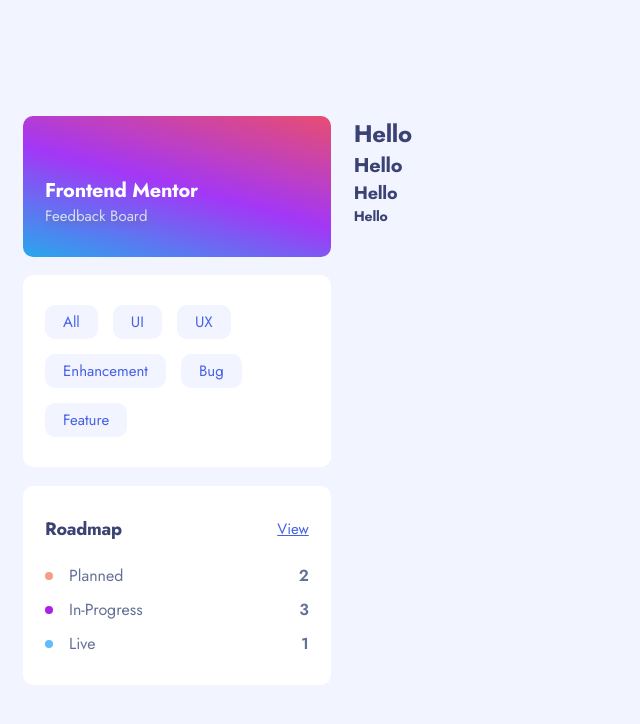
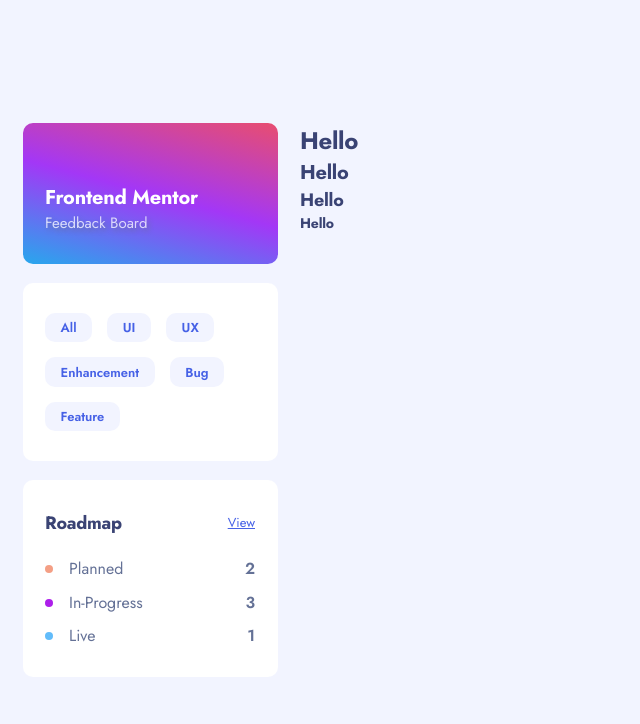
Before and after one commit to hollowww-dev/feedback-app-fe, a React (Vite) app: page / in a window 1280 px wide. Shown: the top 724 px of the page, without its empty margins (0-640 px from the left). Built offline with nearby package versions, Linux system fonts and the light colour scheme.

Commit message:
Responsiveness fixes

```diff
--- a/src/components/Buttons.tsx
+++ b/src/components/Buttons.tsx
@@ -4,6 +4,8 @@
 	padding: 0.4em 1.2em;
 	border-radius: 10px;
 	background-color: ${({ theme }) => theme.bodyBackground};
+	font-size: 1.3rem;
+	font-weight: 600;
 	color: ${({ theme }) => theme.secondary};
 	&:hover {
 		background-color: ${({ theme }) => theme.hoverBackground};
--- a/src/components/FeedbackListPage/MobileHeader.tsx
+++ b/src/components/FeedbackListPage/MobileHeader.tsx
@@ -53,7 +53,6 @@
 		background-color: rgba(0, 0, 0, 0.5);
 		div.content {
 			padding: 1.5em;
-			width: 75%;
 			height: 100%;
 			background-color: ${({ theme }) => theme.bodyBackground};
 		}
--- a/src/components/FeedbackListPage/Sidebar.tsx
+++ b/src/components/FeedbackListPage/Sidebar.tsx
@@ -16,15 +16,20 @@
 	}
 	@media (min-width: ${breakpoints.tablet}) {
 		flex-direction: column;
-		width: 25%;
 	}
 	div.bracket {
 		display: flex;
-		flex-wrap: wrap;
 		padding: 2em 1.5em;
 		width: 100%;
 		border-radius: 10px;
 		background-color: ${({ theme }) => theme.white};
+		max-width: 225px;
+		@media (min-width: ${breakpoints.mobile}) {
+			max-width: 100%;
+		}
+		@media (min-width: ${breakpoints.tablet}) {
+			max-width: 255px;
+		}
 		&.title {
 			display: flex;
 			align-items: flex-end;
@@ -50,6 +55,8 @@
 			}
 		}
 		&.categories {
+			align-items: flex-start;
+			flex-wrap: wrap;
 			gap: 0.8em;
 			@media (min-width: ${breakpoints.tablet}) {
 				gap: 1em;
@@ -67,7 +74,6 @@
 			div.feedbacks {
 				display: flex;
 				flex-direction: column;
-				font-size: 1.6rem;
 				gap: 0.75em;
 				div {
 					display: flex;
@@ -78,6 +84,7 @@
 						align-items: center;
 						position: relative;
 						font-weight: 400;
+						font-size: 1.6rem;
 						&::before {
 							margin-right: 1em;
 							width: 0.35em;
--- a/src/components/FeedbackListPage/index.tsx
+++ b/src/components/FeedbackListPage/index.tsx
@@ -23,13 +23,13 @@
 
 const FeedbackListPage = () => {
 	return (
-		<>
+		<FeedbackContainer>
 			<MediaQuery maxWidth={breakpoints.mobile}>
 				<MobileHeader />
 			</MediaQuery>
 			<MediaQuery minWidth={breakpoints.mobile}>
-				<FeedbackContainer>
 				<Sidebar />
+			</MediaQuery>
 			<FeedbackList>
 				<h1>Hello</h1>
 				<h2>Hello</h2>
@@ -37,8 +37,6 @@
 				<h4>Hello</h4>
 			</FeedbackList>
 		</FeedbackContainer>
-			</MediaQuery>
-		</>
 	);
 };
 
--- a/src/globalStyles.ts
+++ b/src/globalStyles.ts
@@ -63,6 +63,7 @@
 }
 
 a, a:visited {
+    font-size: 1.3rem;
     color: ${({ theme }) => theme.secondary};
 }
 
--- a/src/utils/breakpoints.ts
+++ b/src/utils/breakpoints.ts
@@ -1,6 +1,6 @@
 const breakpoints = {
 	mobile: '768px',
-	tablet: '1024px',
+	tablet: '960px',
 };
 
 export default breakpoints;
```
Lines whose indentation alone changed are shown as unchanged.
